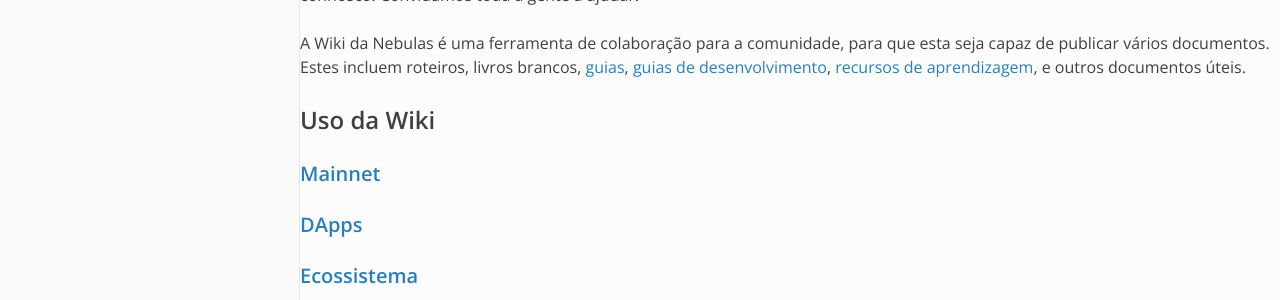
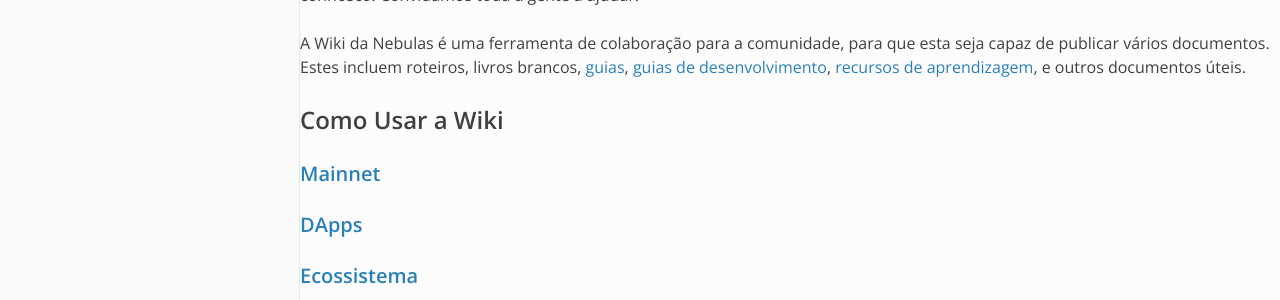
Before and after one commit to nebulasio/nebdocs, a Sphinx documentation site: the page built from docs/overview.md, in a window 1280 px wide. Shown: the part 345-645 px from the top of the page. Built offline with Sphinx 7.4.7 and the Read the Docs theme 2.0.0, drawn with Linux system fonts in a browser that asks for light colours; pages that are not in the unit, such as notebooks, are missing from menus.

Commit message:
tweaking overview.md

```diff
--- a/docs/overview.md
+++ b/docs/overview.md
@@ -10,7 +10,7 @@
 A Wiki da Nebulas é uma ferramenta de colaboração para a comunidade, para que esta seja capaz de publicar vários documentos. Estes incluem roteiros, livros brancos, [guias](wiki-using-guide.html), [guias de desenvolvimento](dapp-development/README.html), [recursos de aprendizagem](dapp-development/learning-resources.html), e outros documentos úteis.
 
 
-## Uso da Wiki
+## Como Usar a Wiki
 
 #### [Mainnet](go-nebulas/README.html)
 
```
